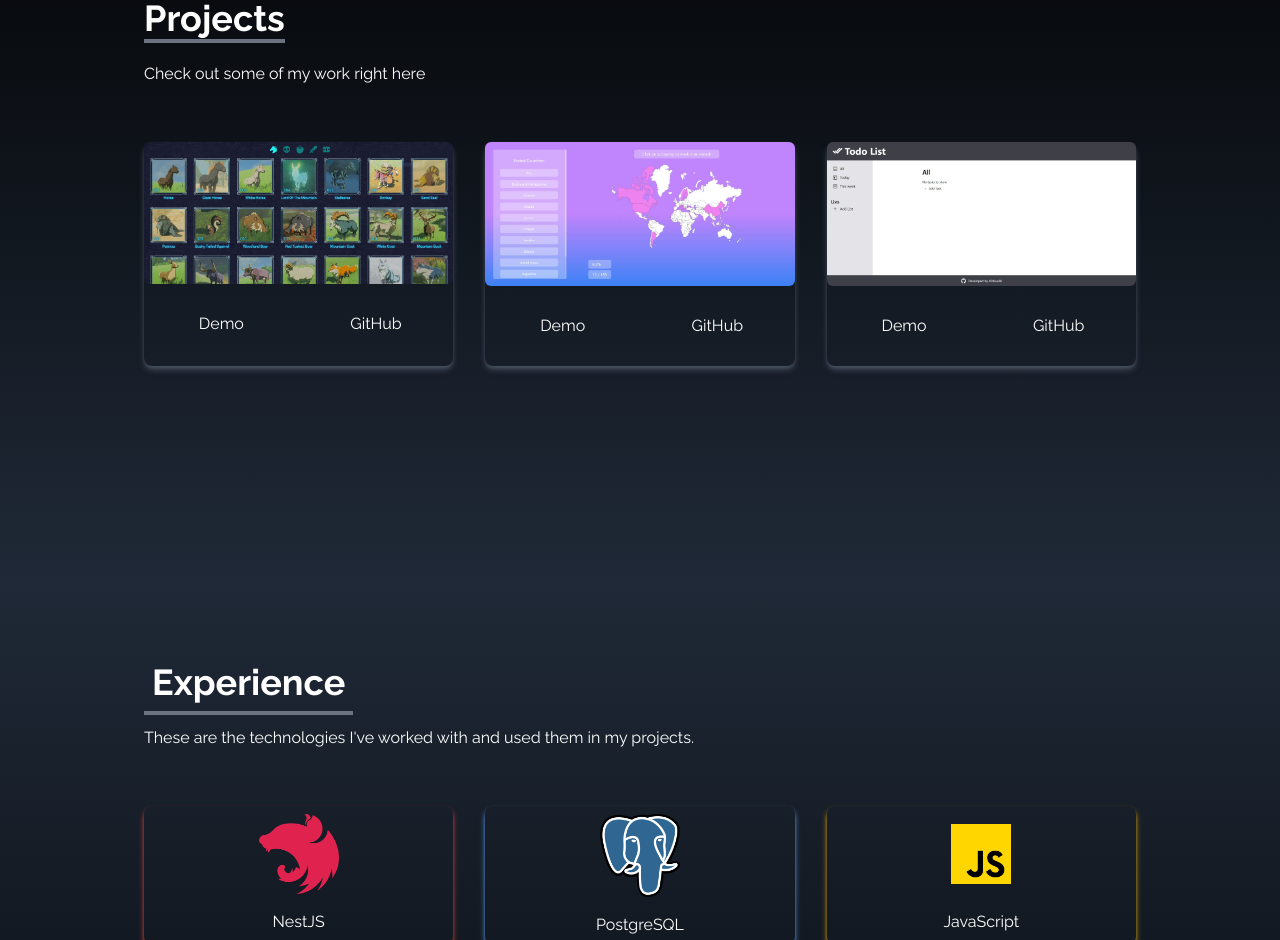
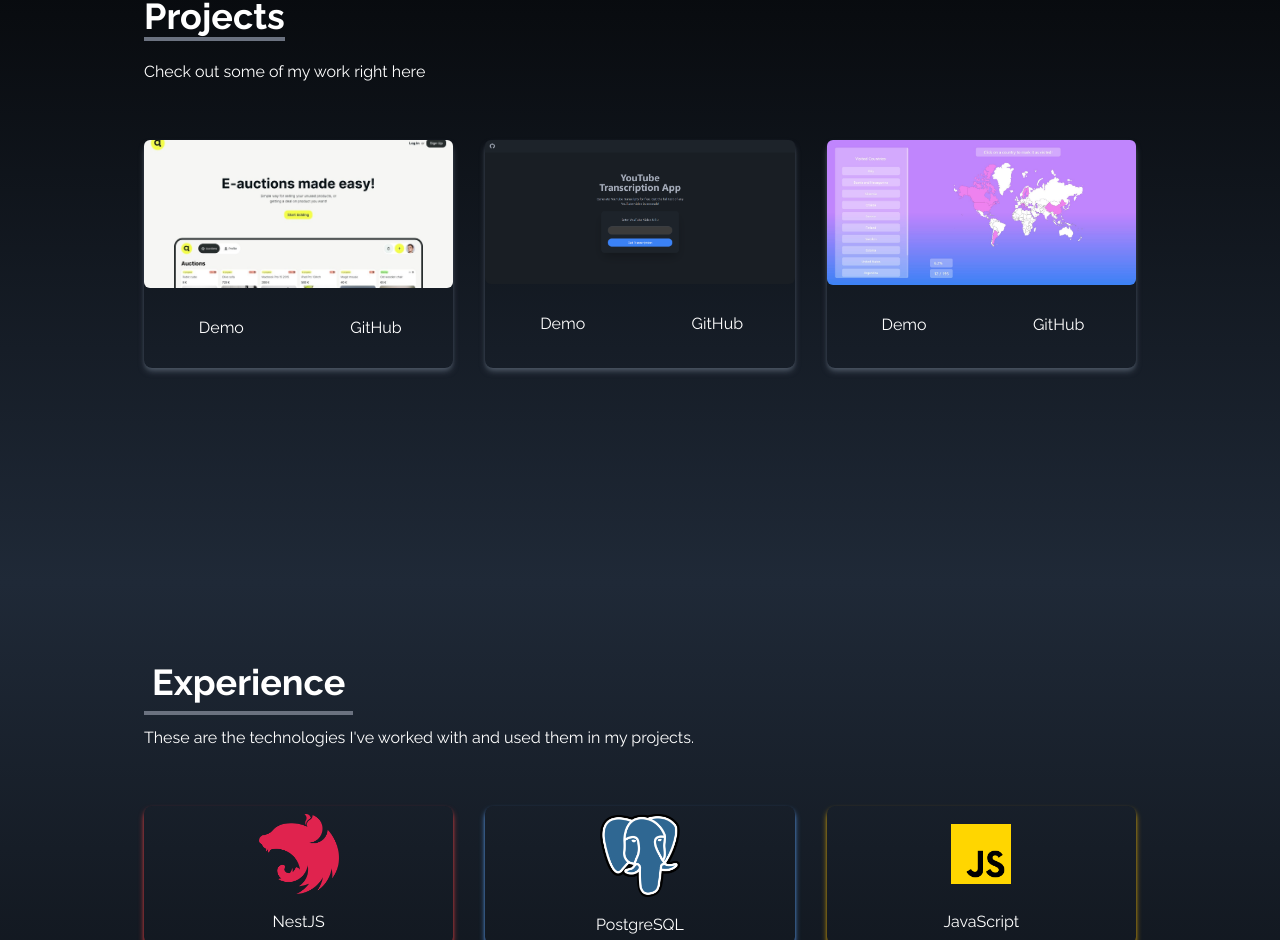
Before and after one commit to alchuu00/portfolio, a React (Create React App) app: page / in a window 1280 px wide. Shown: the part 1818-2758 px from the top of the page. Built offline with nearby package versions, Linux system fonts and the light colour scheme.

Commit message:
update projects

```diff
--- a/src/components/Portfolio.jsx
+++ b/src/components/Portfolio.jsx
@@ -1,38 +1,37 @@
 import React from "react";
-import hyrule from "../assets/portfolio/hyrule.JPG";
+import auctionbay from "../assets/portfolio/auctionbay.jpg";
 import wanderlust from "../assets/portfolio/wanderlust.jpg";
-import todo from "../assets/portfolio/todo.JPG";
+import yttranscript from "../assets/portfolio/yttranscript.jpg";
 
 const Portfolio = () => {
   const portfolios = [
     {
       id: 1,
-      name: "Hyrule Compendium",
-      src: hyrule,
-      link: "https://unique-baklava-e52212.netlify.app/",
-      repo: "https://github.com/alchuu00/zelda-botw-compendium",
+      name: "AuctionBay App",
+      src: auctionbay,
+      link: "https://github.com/alchuu00/auctionbay-app-backend",
+      repo: "https://github.com/alchuu00/auctionbay-app-backend",
     },
     {
       id: 2,
+      name: "Youtube Transcript Generator",
+      src: yttranscript,
+      link: "https://github.com/alchuu00/Youtube-Transcript-App/tree/main",
+      repo: "https://github.com/alchuu00/Youtube-Transcript-App/tree/main",
+    },
+    {
+      id: 3,
       name: "Wanderlust App",
       src: wanderlust,
       link: "https://dashing-praline-1c6094.netlify.app/",
       repo: "https://github.com/alchuu00/wanderlust-app/",
-    },
-    {
-      id: 3,
-      name: "To Do List",
-      src: todo,
-      link: "https://gentle-elf-69e434.netlify.app/",
-      repo: "https://github.com/alchuu00/to-do-app",
     },
   ];
 
   return (
     <div
       name="projects"
-      className="bg-gradient-to-b from-black to-gray-800 w-full text-white portfolio h-screen"
-    >
+      className="bg-gradient-to-b from-black to-gray-800 w-full text-white portfolio h-screen">
       <div className="max-w-screen-lg p-4 mx-auto flex flex-col justify-center w-full h-full">
         <div className="pb-8">
           <p className="text-4xl font-bold inline border-b-4 border-gray-500">
@@ -52,14 +51,12 @@ const Portfolio = () => {
               <div className="flex items-center justify-center">
                 <button
                   className="w-1/2 px-6 py-3 m-4 duration-200 hover:scale-105"
-                  onClick={() => window.open(link, "_blank")}
-                >
+                  onClick={() => window.open(link, "_blank")}>
                   Demo
                 </button>
                 <button
                   className="w-1/2 px-6 py-3 m-4 duration-200 hover:scale-105"
-                  onClick={() => window.open(repo, "_blank")}
-                >
+                  onClick={() => window.open(repo, "_blank")}>
                   GitHub
                 </button>
               </div>
```
Also changed, not shown: src/assets/portfolio/auctionbay.jpg (added), src/assets/portfolio/yttranscript.jpg (added), 4 other files (tests, documents, lock files or other folders).
